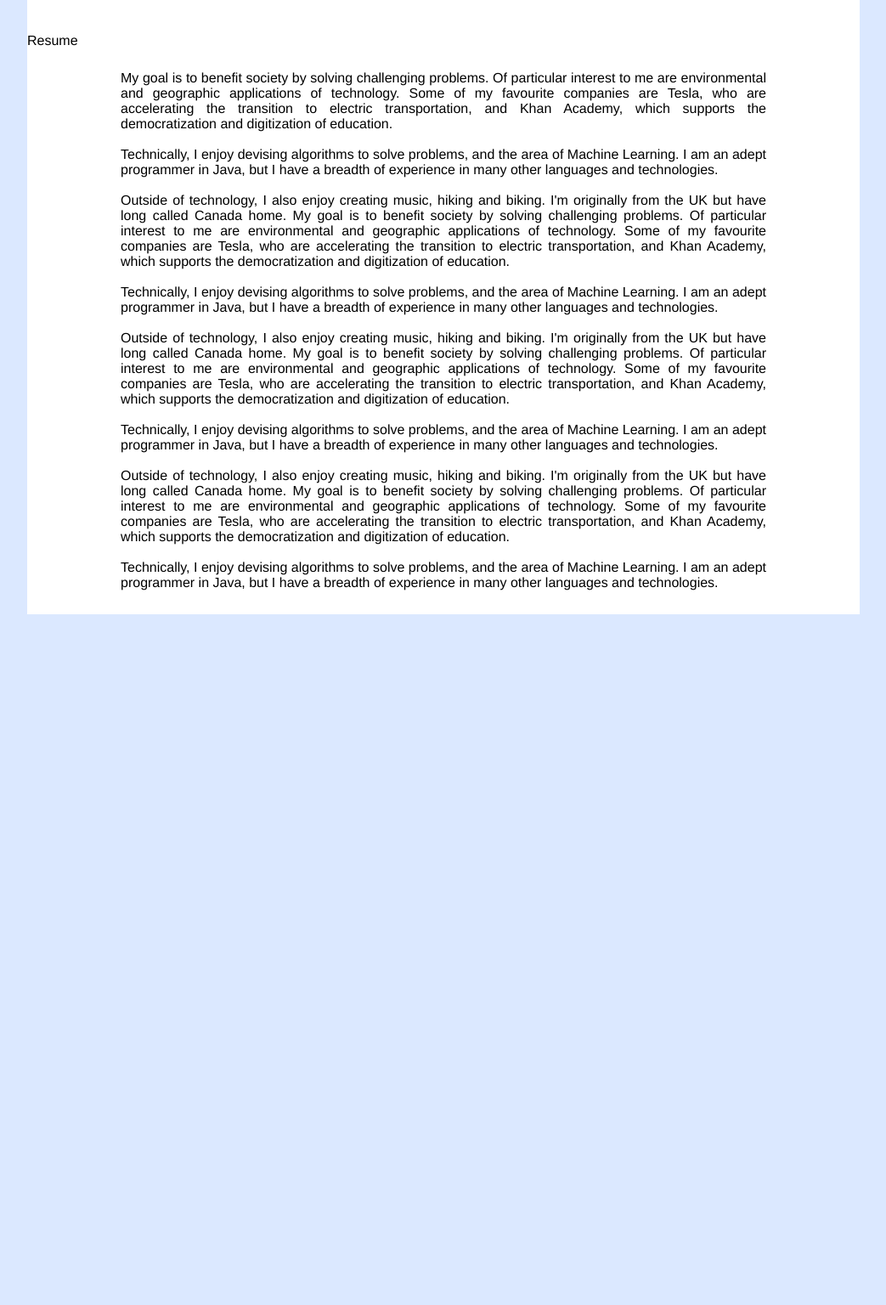
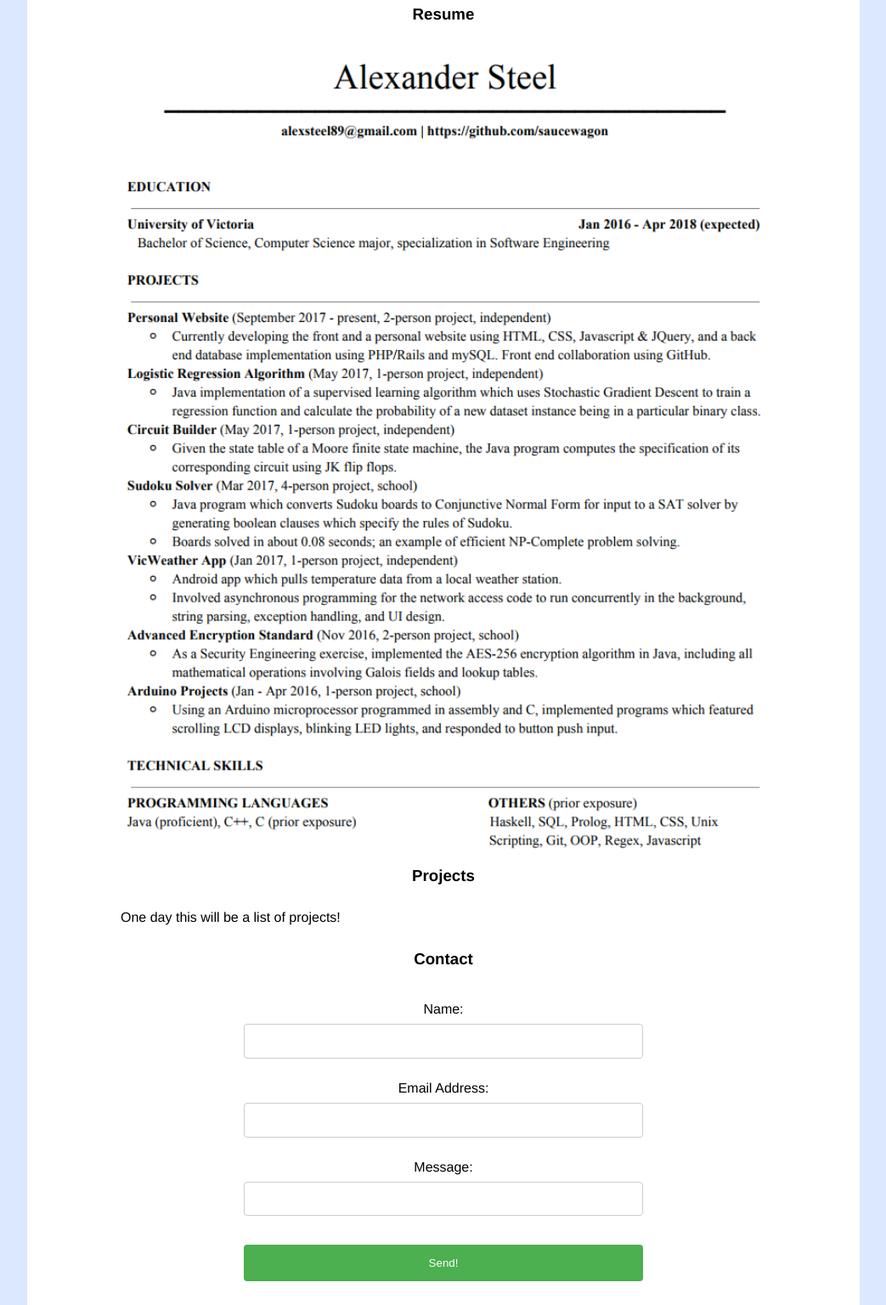
Before and after one commit to saucewagon/personal-website, a plain HTML site: page index.html in a window 1280 px wide. Shown: the part 795-2331 px from the top of the page at 85% size, without its empty margins (118-1161 px from the left). Before the commit the page ends 1534 px from the top, so only its background shows below. Drawn offline with nearby package versions, Linux system fonts and the light colour scheme.

Commit message:
continued front end work

```diff
--- a/coolstuff.js
+++ b/coolstuff.js
@@ -33,3 +33,29 @@ $('a[href*="#"]')
       }
     }
   });
+
+
+function validateForm() {
+    var x = document.forms["email-form"]["name"].value;
+
+    if (x == "") {
+        alert("Name must be filled out");
+        return false;
+    }
+
+    var y = document.forms["email-form"]["email"].value;
+
+    if (y == ""){
+        alert("Please provide an email address");
+        return false;
+    }
+
+    var z = document.forms["email-form"]["message"].value;
+
+    if (z == ""){
+        alert("Please provide a message");
+        return false;
+    }
+
+
+}
--- a/index.html
+++ b/index.html
@@ -9,23 +9,18 @@
 
     </head>
 
-
-
     <body id=about-me>
 
         <div id = "wrapper">
-
-
-
 
             <nav id = "main-navigation">
                 <h1>Alexander Steel</h1>
                 <ul>
 
-                    <li><a href = "#aboutme" class = "current">About Me</a></li>
+                    <li><a href = "#aboutme">About Me</a></li>
                     <li><a href = "#resume">Resume</a></li>
-                    <li><a href = "projects.html">Projects</a></li>
-                    <li><a href = "contact.html">Contact</a></li>
+                    <li><a href = "#projects">Projects</a></li>
+                    <li><a href = "#contact">Contact</a></li>
                      <li><a href = "http://www.github.com/saucewagon/">Github</a></li>
 
                 </ul>
@@ -53,46 +48,63 @@
                     Technically, I enjoy devising algorithms to solve problems, and the area of Machine Learning. I am an adept programmer in Java, but I have a breadth of experience in many other languages and technologies.
                     <br><br>
                     Outside of technology, I also enjoy creating music, hiking and biking. I'm originally from the UK but have long called Canada home.
+                    </p>
+
+                </div>
+
+
+                <div>
+
+                    <a name = "resume"></a>
+
+                    <h3>Resume</h3>
+
+                        <div id = "resume-pic">
+                            <img src="resume.png" alt="Me!">
+                        </div>
+
+
+                </div>
+
+                <div>
+
+                    <a name = "projects"></a>
+
+                    <h3>Projects</h3>
+
+                    <p>One day this will be a list of projects!</p>
+
+                </div>
+
+
+                <div id = "form">
+
+                    <a name = "contact"></a>
+
+                    <h3>Contact</h3>
+
+                        <form name = "email-form" action="/action_page.php" onsubmit="return validateForm()" method="post">
+                            Name:<br>
+                            <input type="text" name="name">
+                            <br><br>
+                            Email Address:<br>
+                            <input type="text" name="email">
+                            <br><br>
+                            Message:<br>
+                            <input type="text"  class = "resize" name="message">
+                            <br><br>
+                            <input type="submit" value="Send!">
+                        </form>
+
+                </div>
+
+            </div>
 
 
 
         </div>
-
-            </p>
-        </div>
-             <div>
-
-                 <a name = "resume">Resume</a>
-                 <p>
-                                 My goal is to benefit society by solving challenging problems. Of particular interest to me are environmental and geographic applications of technology. Some of my favourite companies are Tesla, who are accelerating the transition to electric transportation, and Khan Academy, which supports the democratization and digitization of education.
-                <br><br>
-                Technically, I enjoy devising algorithms to solve problems, and the area of Machine Learning. I am an adept programmer in Java, but I have a breadth of experience in many other languages and technologies.
-                <br><br>
-                Outside of technology, I also enjoy creating music, hiking and biking. I'm originally from the UK but have long called Canada home.
-                            My goal is to benefit society by solving challenging problems. Of particular interest to me are environmental and geographic applications of technology. Some of my favourite companies are Tesla, who are accelerating the transition to electric transportation, and Khan Academy, which supports the democratization and digitization of education.
-                <br><br>
-                Technically, I enjoy devising algorithms to solve problems, and the area of Machine Learning. I am an adept programmer in Java, but I have a breadth of experience in many other languages and technologies.
-                <br><br>
-                Outside of technology, I also enjoy creating music, hiking and biking. I'm originally from the UK but have long called Canada home.
-                            My goal is to benefit society by solving challenging problems. Of particular interest to me are environmental and geographic applications of technology. Some of my favourite companies are Tesla, who are accelerating the transition to electric transportation, and Khan Academy, which supports the democratization and digitization of education.
-                <br><br>
-                Technically, I enjoy devising algorithms to solve problems, and the area of Machine Learning. I am an adept programmer in Java, but I have a breadth of experience in many other languages and technologies.
-                <br><br>
-                Outside of technology, I also enjoy creating music, hiking and biking. I'm originally from the UK but have long called Canada home.
-                            My goal is to benefit society by solving challenging problems. Of particular interest to me are environmental and geographic applications of technology. Some of my favourite companies are Tesla, who are accelerating the transition to electric transportation, and Khan Academy, which supports the democratization and digitization of education.
-                <br><br>
-                Technically, I enjoy devising algorithms to solve problems, and the area of Machine Learning. I am an adept programmer in Java, but I have a breadth of experience in many other languages and technologies.
-                <br><br>
-
-                 </p>
-
-            </div>
-
-        </div>
-        <script src = "jquery-3.2.1.js"></script>
+        <script src = "https://ajax.googleapis.com/ajax/libs/jquery/3.2.1/jquery.min.js"></script>
         <script src = "coolstuff.js"></script>
     </body>
 
-
-
 </html>
--- a/style.css
+++ b/style.css
@@ -5,8 +5,6 @@ body {
     background-color: #dbe8ff;
 
 }
-
-
 
 #wrapper{
 
@@ -72,13 +70,21 @@ body {
 
 }
 
-#me-pic img{
+img{
 
     display: block;
     margin: 0 auto;
+    width: 80%;
+    height: auto;
+
+}
+
+#me-pic img{
+
+
     margin-top: 120px;
     width: 40%;
-    height: auto;
+
 
 }
 
@@ -93,9 +99,59 @@ p {
 
 h3 {
 
-    text-align: justify;
+    text-align: center;
     margin-left: 100px;
     margin-right: 100px;
-    padding: 10px;
+
 
 }
+
+#resume-pic img{
+
+    display: block;
+    margin: 0 auto;
+    width: 80%;
+    height: auto;
+
+}
+
+
+input[type=text], select {
+    width: 50%;
+    padding: 12px 20px;
+    margin: 8px 0;
+    display: inline-block;
+    border: 1px solid #ccc;
+    border-radius: 4px;
+    box-sizing: border-box;
+
+}
+
+.resize{
+
+    height: 40px;
+}
+
+input[type=submit] {
+    width: 50%;
+    background-color: #4CAF50;
+    color: white;
+    padding: 14px 20px;
+    margin: 8px 0;
+    border: none;
+    border-radius: 4px;
+    cursor: pointer;
+}
+
+input[type=submit]:hover {
+    background-color: #45a049;
+}
+
+
+
+div form{
+    text-align: center;
+    border-radius: 5px;
+    background-color: #fff;
+    padding: 20px;
+}
```
Also changed, not shown: resume.png (added). Lines whose indentation alone changed are shown as unchanged.
